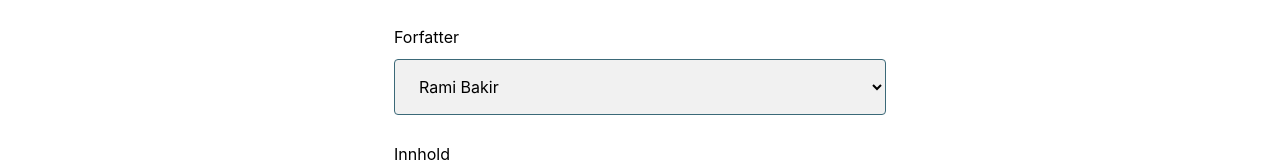
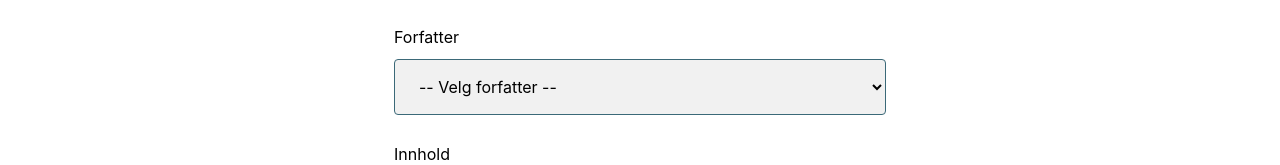
Before and after one commit to ramibakir/Eksamen_Webapplikasjoner, a React app in the folder client/: page /newarticle in a window 1280 px wide. Shown: the part 586-751 px from the top of the page. Built offline with nearby package versions, Linux system fonts and the light colour scheme.

Commit message:
Created static list of authors for article

```diff
--- a/client/src/components/ArticleForm.jsx
+++ b/client/src/components/ArticleForm.jsx
@@ -34,7 +34,14 @@ const AuthorSelector = styled(StyledSelect)`
   margin: 10px 0 30px 0;
 `;
 
-const ArticleForm = () => (
+const ArticleForm = () => {
+  const authorList = [
+    { id: 'l', name: 'Lars Larsen' },
+    { id: 'g', name: 'Gunn Gundersen' },
+    { id: 's', name: 'Simen Simensen' },
+  ];
+
+  return (
     <>
       <StyledFormContainter>
         <StyledForm>
@@ -56,7 +63,12 @@ const ArticleForm = () => (
           </NewCategoryContainer>
           <StyledLabel htmlFor="author">Forfatter</StyledLabel>
           <AuthorSelector name="author">
-          <option value="author">Rami Bakir</option>
+            <option value="none" disabled selected>
+              -- Velg forfatter --
+            </option>
+            {authorList.map((author) => (
+              <option value={author.id}>{author.name}</option>
+            ))}
           </AuthorSelector>
           <StyledLabel htmlFor="content">Innhold</StyledLabel>
           <StyledTextArea required type="text" placeholder="Innhold" />
@@ -67,5 +79,6 @@ const ArticleForm = () => (
       </StyledFormContainter>
     </>
   );
+};
 
 export default ArticleForm;
```
Lines whose indentation alone changed are shown as unchanged.
